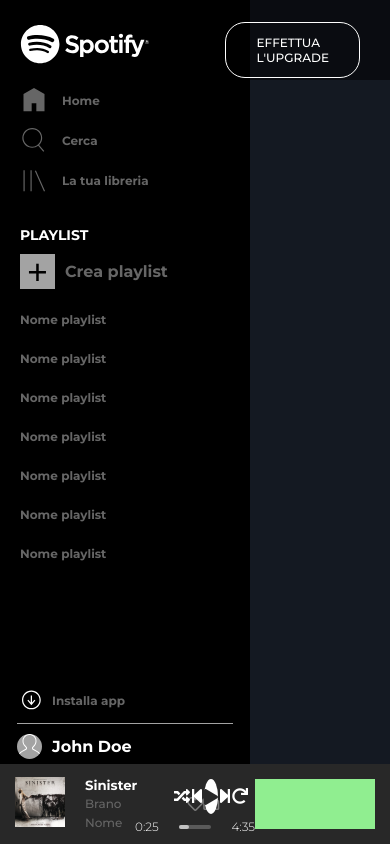
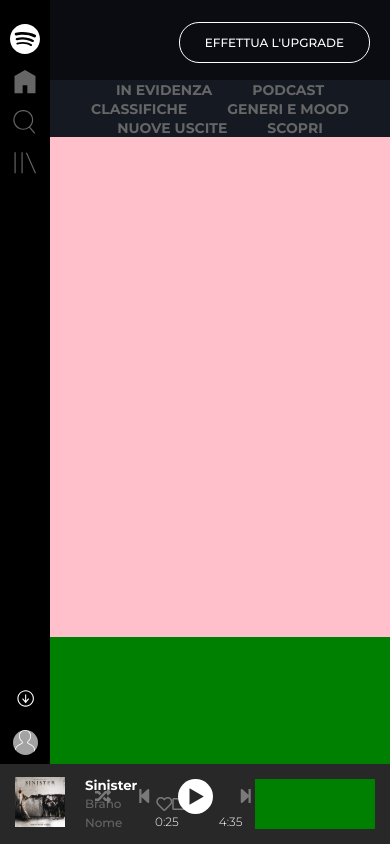
Before and after one commit to plinio-dev/html-css-spotifyweb, a plain HTML site: page index.html in a window 390 px wide. Shown: the top 844 px of the page. Drawn offline with Linux system fonts and the light colour scheme.

Commit message:
Aside responsive ok

```diff
--- a/css/style.css
+++ b/css/style.css
@@ -29,6 +29,11 @@ svg {
 a {
   text-decoration: none;
 }
+
+/* bottoni e over */
+span:hover, i:hover, a:hover {
+  color: white;
+}
 button {
   text-align: center;
   border: none;
@@ -37,6 +42,19 @@ button:focus {
   outline: none;
   box-shadow: none;
 }
+#play:hover {
+  transform: scale(0.9);
+  /* background-color: rgba(0,0,0,0.9); */
+}
+#play {
+  transition: transform 0.3s;
+}
+#upgrade_btn:hover {
+  transform: scale(1.1);
+  background-color: rgba(0,0,0,0.9);
+}
+/* bottoni e over */
+
 .list-no-style {
   list-style: none;
 }
@@ -53,31 +71,30 @@ button:focus {
 .pd-l-r_17 {
   padding: 0 17px;
 }
+.mrgn-left_20 {
+  margin-left: 20px;
+}
 /* /mix */
-/* hover */
-#upgrade_btn:hover {
-  transform: scale(1.1);
-  background-color: rgba(0,0,0,0.9);
-}
 
-
-/* /hover */
 /* banner */
 .banner_upgrade {
+  display: flex;
+  flex-direction: row;
+  justify-content: flex-end;
   position: fixed;
   height: 80px;
   background-color: rgba(0,0,0,0.5);
-  top:0;
+  top: 0;
   left: 250px;
-  width: 100%;
-  z-index: 10;
+  width: calc(100% - 250px);
+  z-index: 10;;
 }
 
 #upgrade_btn {
   transition: transform .2s;
   position: absolute;
   top: 22px;
-  right: 280px;
+  right: 20px;
   border-radius: 20px;
   border: 1px solid white;
   text-transform: uppercase;
@@ -85,41 +102,54 @@ button:focus {
   color: white;
   font-weight: 500;
   font-size: 12px;
-  padding: 12px 30px;
+  padding: 12px 25px;
 }
 /* /banner */
 
-/* sezione main */
-main {
+/* sezione section */
+section {
   display: flex;
-  height: calc( 100% - 80px);
+  /* height: calc( 100% - 80px); */
 }
 
 /* aside */
 aside {
+  position: fixed;
   display: flex;
   flex-direction: column;
   height: 100%;
   width: 250px;
   background-color: #000000;
   padding-top: 24px;
-  position: relative;
 }
 
 .logo {
   display: flex;
 }
 
-.logo a {
-  padding: 0 20px;
-  margin-bottom: 18px;
+#logo-big {
   width: 100%;
-}
-
-.logo img {
+  visibility: visible;
   width: 100%;
   height: 40px;
   max-width: 130px;
+}
+
+/* .logo img {
+  width: 100%;
+  height: 40px;
+  max-width: 130px;
+} */
+#logo-big, #logo-small {
+  margin-bottom: 18px;
+  padding: 0 20px;
+}
+
+#logo-small {
+  visibility: hidden;
+}
+#logo-small img {
+  height: 30px;
 }
 
 .navigation {
@@ -171,18 +201,19 @@ aside {
   position:relative;
   flex-direction: column;
   overflow: auto;
+  margin-bottom: 160px
 }
-.songs_list li, .profile {
+.songs_list li {
   padding-bottom: 20px;
 }
 .profile {
   background-color: black;
   width: 250px;
-  position: absolute;
   top: calc(100% - 156px);
   position: fixed;
   display: flex;
   flex-direction: column;
+  padding-bottom: 9px;
 }
 .profile ul li:first-child {
   border-bottom: 1px solid #a3a3a3;
@@ -219,24 +250,69 @@ aside {
 .music {
   padding-top: 80px;
   width: calc(100% - 250px);
-  display: flex;
-  justify-content: center;
+  text-align: center;
   background-color: #141922;
   overflow: auto;
+  margin-left: 250px;
+  margin-bottom: 80px;
 }
+
+.music-nav {
+  justify-content: center;
+  width: 100%;
+  display: flex;
+}
+
+.music-nav ul {
+  flex-wrap: wrap;
+  justify-content: center;
+
+}
+
+.music-nav ul li span {
+  text-transform: uppercase;
+  font-size: 14px;
+  font-weight: bold;
+  padding: 0 20px;
+}
+.recently_played {
+  height: 500px;
+  width: 100%;
+  background-color: pink;
+}
+.created {
+  height: 500px;
+  width: 100%;
+  background-color: green;
+}
+.most-famous {
+  height: 500px;
+  width: 100%;
+  background-color: grey;
+}
+
+
+
+
+
+
+
 /* /sezione musica */
-/* /sezione main */
+/* /sezione section */
 
 /* footer */
 footer {
-  position: relative;
+  position: fixed;
   display: flex;
   justify-content: space-between;
   height: 80px;
   background-color: #282828;
   padding: 15px;
+  width: 100%;
+  bottom: 0;
 }
 
+/* sezione sinistra */
 .sinister img {
   height: 50px;
 }
@@ -261,12 +337,13 @@ footer {
 .icons {
   display: flex;
   justify-content: space-around;
-  padding-left: 50px;
-  width: 18%;
+  padding-left: 19px;
+  width: 15%;
 }
+/* sezione sinistra */
 
+/* sezione centrale */
 .player_nav {
-  /* background-color: pink; */
   display: flex;
   flex-direction: column;
   align-items: center;
@@ -276,9 +353,8 @@ footer {
   display: flex;
   flex-direction: row;
   justify-content: space-between;
-  width: 35%;
   background: transparent;
-  padding-bottom: 5px;
+  width: 200px;
 }
 .player_controls {
   font-size: 22px;
@@ -294,9 +370,13 @@ footer {
   line-height: 14px;
   text-align: center;
 }
-.fa-play {
-  color: #282828;
-  text-align: center;
+.fa-random, .fa-step-backward, .fa-step-forward, .fa-redo   {
+  color: #7a7a7a;
+}
+
+svg {
+  height: 35px;
+  fill: #282828;
 }
 
 .playback_wrap {
@@ -308,13 +388,47 @@ footer {
 .playback_wrap span {
   color: #ffffff;
   font-weight: 300;
+  padding: 0 20px;
 }
 .progress_bar {
+  position: relative;
   height: 4px;
   border-radius: 2px;
   background-color: #5a5a5a;
   width: 100%;
-  margin: 0 20px;
+}
+
+.progress_bar_hidden {
+  position: absolute;
+  height: 4px;
+  border-radius: 2px;
+  width: 100%;
+  opacity: 0;
+}
+.point {
+  height: 12px;
+  width: 12px;
+  position: absolute;
+  z-index: 25;
+  border-radius: 50%;
+  background-color: #fff;
+  box-shadow: 0 2px 4px 0 rgb(0 0 0 / 50%);
+  left: 145px;
+  top: -4px;
+}
+.progress_bar_on_active {
+  position: absolute;
+  z-index: 20;
+  height: 4px;
+  border-radius: 2px;
+  background-color: #1db954;
+  width: 30%;
+  top: 0px;
+  left: 0px;
+}
+.progress_bar_hidden:hover  {
+  opacity: 1;
+  cursor: pointer;
 }
 
 .progress_bar_on {
@@ -323,13 +437,84 @@ footer {
   background-color: #c1c1c1;
   width: 30%;
 }
+/* /sezione centrale */
 
-
-
+/* sezione destra */
 .player_tools {
   width: calc(100% / 3);
-  background-color: lightgreen;
+  display: flex;
+  flex-direction: column;
+  align-items: flex-end;
+  justify-content: center;
+  background-color: green;
+}
+.tools {
+  display: flex;
+  flex-direction: row;
+  align-items: center;
+  justify-content: space-between;
+  width: 40%;
+}
+.tools a {
+  color: #7a7a7a;
+  padding-left: 25px;
+}
+.point_volume {
+  left: 30px;
+}
+/* /footer */
+
+/* ---- responsive ---- */
+@media screen and (max-width: 1100px) {
+
 }
 
 
-/* /footer */
+@media screen and (max-width: 768px) {
+
+}
+
+
+@media screen and (max-width: 600px) {
+
+}
+
+@media screen and (max-width: 460px) {
+  .music {
+    margin-left: 50px;
+  }
+  .banner_upgrade {
+    left: 50px;
+  }
+  .music, .banner_upgrade {
+    width: calc(100% - 50px);
+  }
+  aside, .profile {
+    width: 50px;
+  }
+  .logo {
+    display: inline-block;
+    padding-bottom: 10px;
+  }
+  #logo-big {
+    padding: 0;
+  }
+  #logo-small {
+    padding: 0;
+    visibility: visible;
+  }
+  .navigation, .profile, aside  {
+    align-items: center;
+  }
+  .navigation li a img {
+    padding: 0;
+  }
+  .navigation span, .profile ul span, .profile h3, #logo-big, .playlist, .songs_list {
+    display: none;
+  }
+  .profile ul li img {
+    height: 22px;
+  }
+  .profile ul li:first-child {
+    border-bottom: none;
+}
--- a/index.html
+++ b/index.html
@@ -20,14 +20,14 @@
     <a href="" id="upgrade_btn" type="button">effettua l'upgrade</a>
   </div>
   <!-- /banner -->
-  <main>
   <!-- aside-->
   <aside>
     <!-- intestazione aside -->
     <div class="logo">
-        <a href="">
+      <a id="logo-big" href="">
         <img src="img/logo.svg" alt="logo">
       </a>
+      <a id="logo-small" href=""><img  src="img/logo-small.svg" alt="logo-small"></a>
     </div>
     <!-- /intestazione aside -->
     <ul class="navigation list-no-style pd-b_20">
@@ -60,12 +60,25 @@
 
   </aside>
   <!-- /aside -->
+  <section>
     <!-- sezione musica -->
     <div class="music">
-
+      <div class="music-nav">
+        <ul class="list-inline">
+          <li><a href=""><span>in evidenza</span></a></li>
+          <li><a href=""><span>podcast</span></a></li>
+          <li><a href=""><span>classifiche</span></a></li>
+          <li><a href=""><span>generi e mood</span></a></li>
+          <li><a href=""><span>nuove uscite</span></a></li>
+          <li><a href=""><span>scopri</span></a></li>
+        </ul>
+      </div>
+      <div class="recently_played"></div>
+      <div class="created"></div>
+      <div class="most-famous"></div>
     </div>
     <!-- sezione musica -->
-  </main>
+  </section>
   <!-- footer -->
   <footer>
     <div class="info">
@@ -85,19 +98,36 @@
       <div class="btn_nav">
         <button class="player_controls"><i class="fas fa-random"></i></button>
         <button class="player_controls"><i class="fas fa-step-backward"></i></button>
-        <button class="player_controls circle"><i class="fas fa-play"></i></button></a>
+        <div id="play" class="player_controls circle"><svg role="img" height="22" width="22" viewBox="0 0 16 16"><path d="M4.018 14L14.41 8 4.018 2z"></path></svg></div>
         <button class="player_controls"><i class="fas fa-step-forward"></i></button>
         <button class="player_controls"><i class="fas fa-redo"></i></button>
       </div>
       <div class="playback_wrap">
         <span>0:25</span>
         <div class="progress_bar">
+          <div class="progress_bar_hidden">
+            <div class="point"></div>
+            <div class="progress_bar_on_active"></div>
+          </div>
           <div class="progress_bar_on"></div>
         </div>
         <span>4:35</span>
       </div>
     </div>
-    <div class="player_tools"></div>
+    <div class="player_tools">
+      <!-- <div class="tools">
+        <a href=""><i class="fas fa-list-ul"></i></a>
+        <a href=""><i class="fas fa-desktop"></i></a>
+        <a href=""><i class="fas fa-volume-up"></i></a>
+        <div class="progress_bar mrgn-left_20 ">
+          <div class="progress_bar_hidden">
+            <div class="point point_volume "></div>
+            <div class="progress_bar_on_active"></div>
+          </div>
+          <div class="progress_bar_on"></div>
+        </div>
+      </div> -->
+    </div>
   </footer>
   <!-- /footer -->
 </body>
```
Lines whose indentation alone changed are shown as unchanged.
